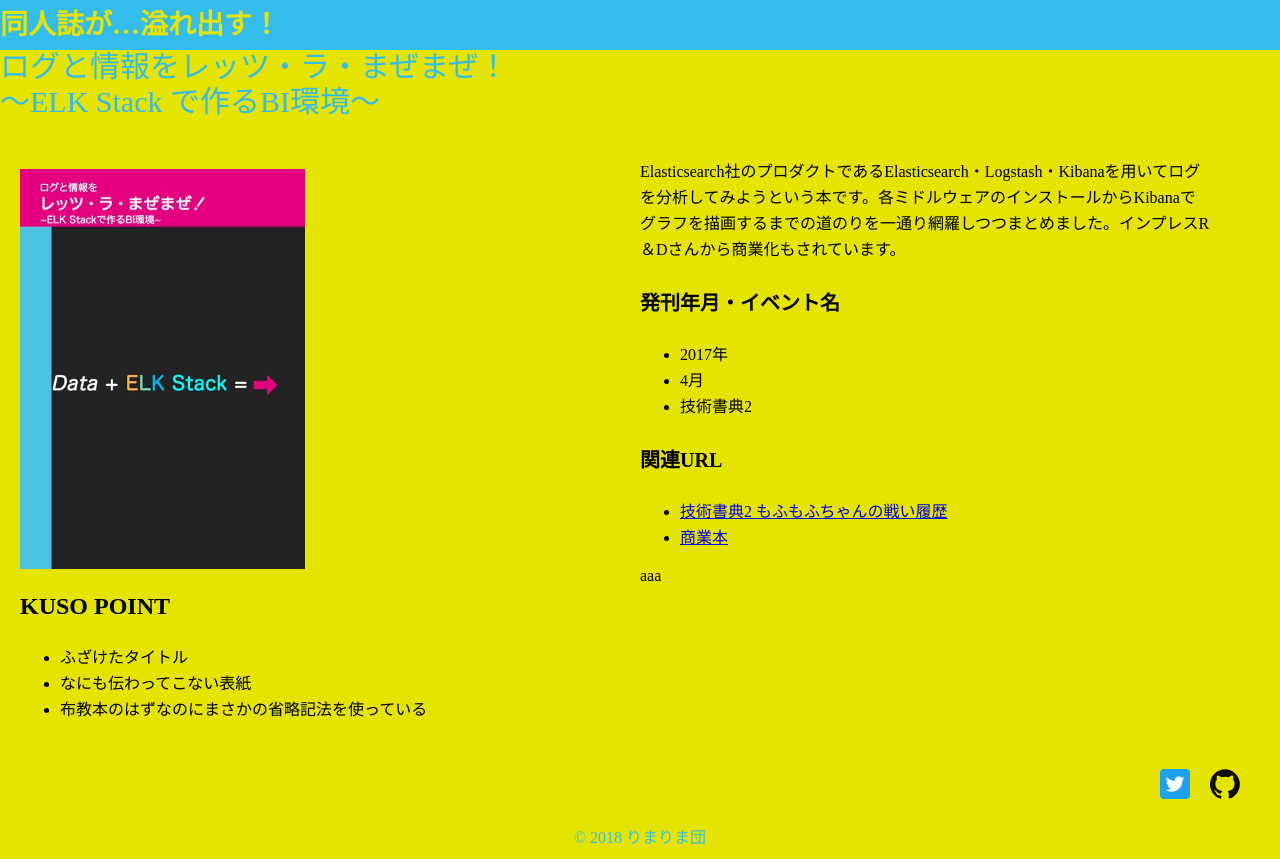
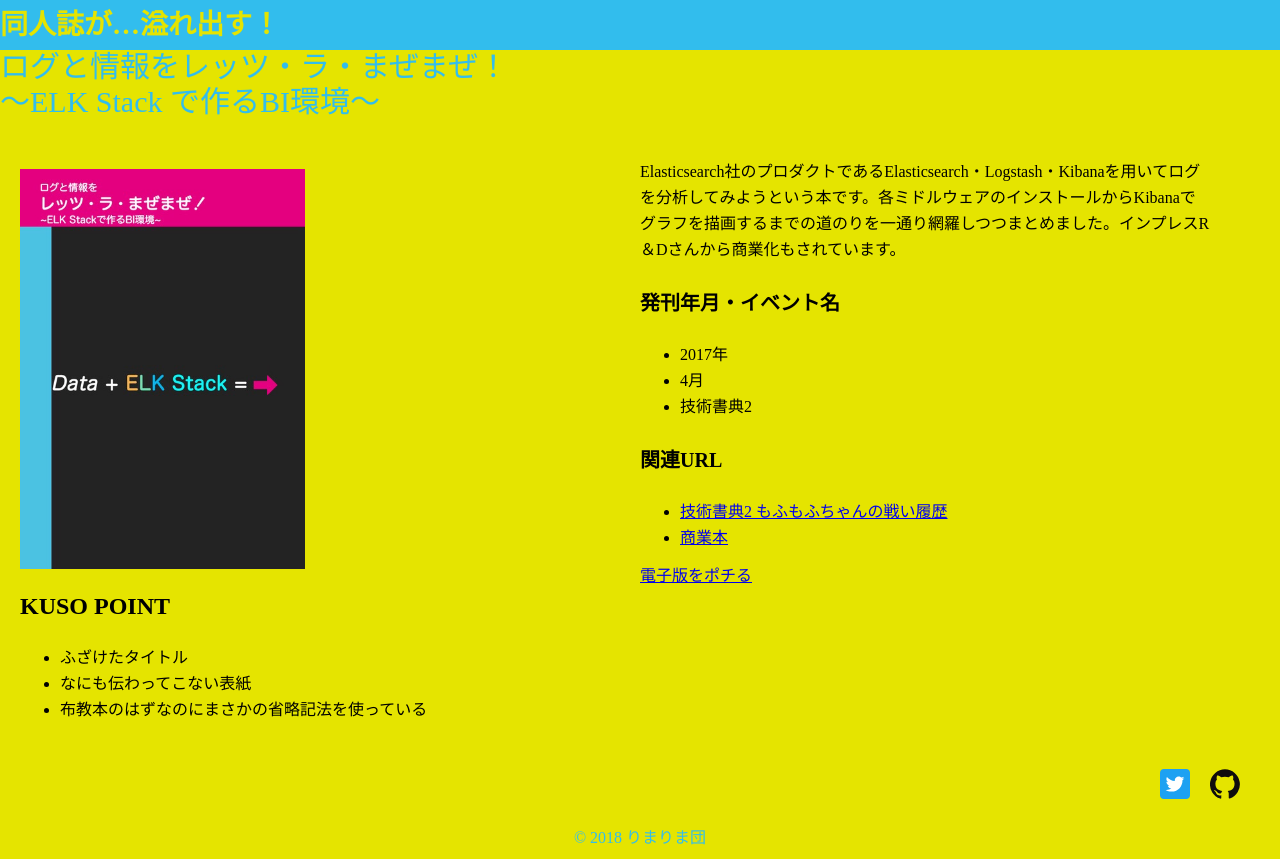
Before and after one commit to MofuMofu2/portfolio-vue, a Vue app: page / in a window 1280 px wide. Built offline with nearby package versions, Linux system fonts and the light colour scheme.

Commit message:
[add] #8 電子版リンクを追加

```diff
--- a/src/components/BoothButton.vue
+++ b/src/components/BoothButton.vue
@@ -1,10 +1,21 @@
 <template>
-  <div class="booth-button">aaa</div>
+  <div class="booth-button">
+    <a href="booth.url">電子版をポチる</a>
+  </div>
 </template>
 
 <script>
 export default {
-  name: 'boothButton'
+  name: 'boothButton',
+  data() {
+    return {
+      booth: [
+        {
+          url: 'https://booth.pm/ja/items/490460'
+        }
+      ]
+    }
+  }
 }
 </script>
 
```
